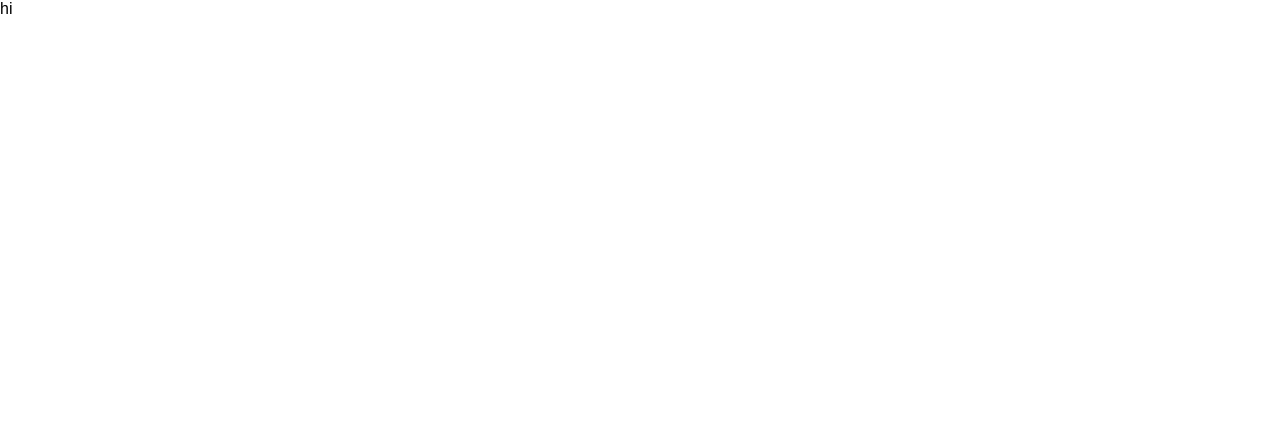
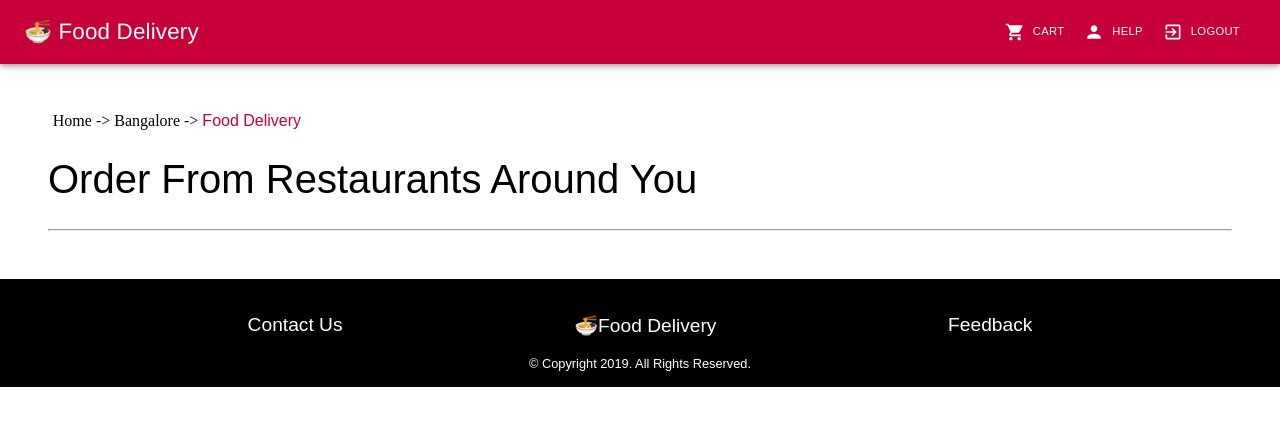
Before and after one commit to AngelinSneha/Food-delivery-app, a React (Create React App) app in the folder frontend/: page /restaurants in a window 1280 px wide. Shown: the top 426 px of the page. Built offline with nearby package versions, Linux system fonts and the light colour scheme.

Commit message:
adding Restaurants Page

```diff
--- a/frontend/public/index.html
+++ b/frontend/public/index.html
@@ -24,7 +24,7 @@
       work correctly both with client-side routing and a non-root public URL.
       Learn how to configure a non-root public URL by running `npm run build`.
     -->
-    <title>React App</title>
+    <title>Food Delivery</title>
   </head>
   <body>
     <noscript>You need to enable JavaScript to run this app.</noscript>
--- /dev/null
+++ b/frontend/src/Appbar.js
@@ -0,0 +1,154 @@
+import React from 'react';
+import {  makeStyles } from '@material-ui/core/styles';
+import AppBar from '@material-ui/core/AppBar';
+import Toolbar from '@material-ui/core/Toolbar';
+import IconButton from '@material-ui/core/IconButton';
+import Typography from '@material-ui/core/Typography';
+import MenuItem from '@material-ui/core/MenuItem';
+import Menu from '@material-ui/core/Menu';
+import PersonIcon from '@material-ui/icons/Person';
+import ExitToAppIcon from '@material-ui/icons/ExitToApp';
+import MenuIcon from '@material-ui/icons/Menu';
+import ShoppingCartIcon from '@material-ui/icons/ShoppingCart';
+import Button from '@material-ui/core/Button';
+
+const useStyles = makeStyles((theme) => ({
+  grow: {
+    flexGrow: 1,
+  },
+  root: {
+    flexGrow: 1,
+  },
+  title: {
+    flexGrow: 1,
+    fontFamily:'helvetica',
+    fontSize:'1.4rem'
+  },
+  appbar: {
+    backgroundColor:'#c70039'
+  },
+  button: {
+    color:"white",
+    fontSize:'0.7rem',
+    marginRight:'.5rem'
+  },
+  inputRoot: {
+    color: 'inherit',
+  },
+  sectionDesktop: {
+    display: 'none',
+    [theme.breakpoints.up('sm')]: {
+      display: 'flex',
+    },
+  },
+  sectionMobile: {
+    display: 'flex',
+    [theme.breakpoints.up('sm')]: {
+      display: 'none',
+    },
+  },
+}));
+
+export default function Appbar() {
+  const classes = useStyles();
+  const [anchorEl, setAnchorEl] = React.useState(null);
+  const [mobileMoreAnchorEl, setMobileMoreAnchorEl] = React.useState(null);
+
+  // const isMenuOpen = Boolean(anchorEl);
+  const isMobileMenuOpen = Boolean(mobileMoreAnchorEl);
+
+  const handleProfileMenuOpen = (event) => {
+    setAnchorEl(event.currentTarget);
+  };
+
+  const handleMobileMenuClose = () => {
+    setMobileMoreAnchorEl(null);
+  };
+
+  const handleMobileMenuOpen = (event) => {
+    setMobileMoreAnchorEl(event.currentTarget);
+  };
+
+  const menuId = 'primary-search-account-menu';
+
+
+  const mobileMenuId = 'primary-search-account-menu-mobile';
+  const renderMobileMenu = (
+    <Menu
+      anchorEl={mobileMoreAnchorEl}
+      anchorOrigin={{ vertical: 'top', horizontal: 'right' }}
+      id={mobileMenuId}
+      keepMounted
+      transformOrigin={{ vertical: 'top', horizontal: 'right' }}
+      open={isMobileMenuOpen}
+      onClose={handleMobileMenuClose}
+    >
+      <MenuItem>
+      <Button
+        startIcon={<ShoppingCartIcon />}
+      >
+        Cart
+      </Button>
+      </MenuItem>
+      <MenuItem>
+        <Button
+        startIcon={<PersonIcon />}
+      >
+        help
+      </Button>
+      </MenuItem>
+      <MenuItem>
+      <Button
+        startIcon={<ExitToAppIcon />}
+      >
+        Logout
+      </Button>
+        </MenuItem>
+    </Menu>
+  );
+
+  return (
+    <div className={classes.grow}>
+      <AppBar position="static" className={classes.appbar}>
+        <Toolbar>
+        <Typography variant="h6" className={classes.title}>
+           🍜 Food Delivery
+          </Typography>
+          <div className={classes.grow} />
+          <div className={classes.sectionDesktop}>
+          <Button
+        className={classes.button}
+        startIcon={<ShoppingCartIcon />}
+      >
+        Cart
+      </Button>
+            <Button
+        className={classes.button}
+        startIcon={<PersonIcon />}
+      >
+        help
+      </Button>
+            <Button
+        className={classes.button}
+        startIcon={<ExitToAppIcon />}
+      >
+        Logout
+      </Button>
+          </div>
+          <div className={classes.sectionMobile}>
+            <IconButton
+              aria-label="show more"
+              aria-controls={mobileMenuId}
+              aria-haspopup="true"
+              onClick={handleMobileMenuOpen}
+              color="inherit"
+            >
+              <MenuIcon />
+            </IconButton>
+          </div>
+        </Toolbar>
+      </AppBar>
+      {renderMobileMenu}
+    </div>
+  );
+}
--- /dev/null
+++ b/frontend/src/RestaurantsHomePage.css
@@ -0,0 +1,14 @@
+.content {
+    margin: 3rem;
+}
+.OrderfromRes {
+    font-weight: 300;
+    font-size: 2.5rem;
+}
+.address {
+    font-family: 'Circular-Loom';
+    padding-left: .3rem;
+}
+.addressSpan {
+    color: #c70039;
+}
--- a/frontend/src/RestaurantsHomePage.js
+++ b/frontend/src/RestaurantsHomePage.js
@@ -1,9 +1,23 @@
 import React from 'react'
-
+import Appbar from "./Appbar";
+import ArrowForwardIcon from '@material-ui/icons/ArrowForward';
+import "./RestaurantsHomePage.css";
+import Footer from "./Footer"
 function RestaurantsHomePage() {
     return (
         <div>
-            hi
+            {/* AppBar */}
+            <Appbar />
+            {/* content and restaurants */}
+            <div className="content">
+            <span className="address">Home  -&gt;  Bangalore  -&gt; <span className="addressSpan">Food Delivery</span></span>
+            <h1 className="OrderfromRes">Order From Restaurants Around You</h1>
+            <hr></hr>
+            </div>
+
+
+            {/* FOOTER */}
+            <Footer />
         </div>
     )
 }
```
Also changed, not shown: 1 other file (tests, documents, lock files or other folders).
